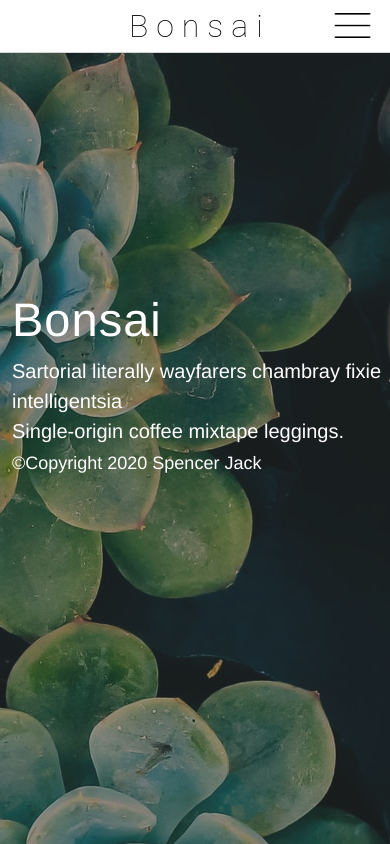
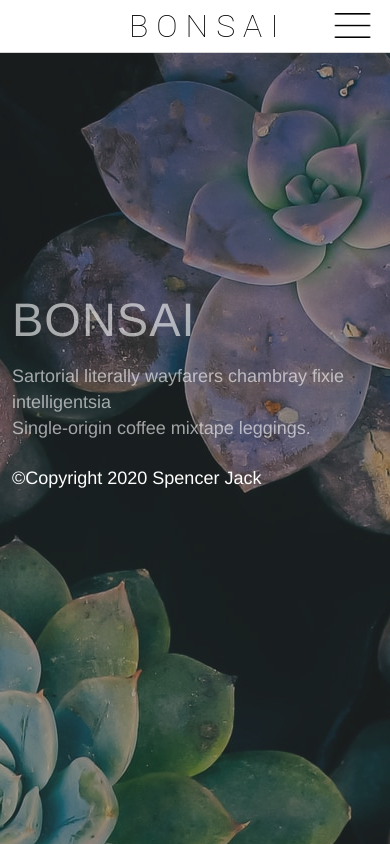
Before and after one commit to spencej4/bonsai, a React (Create React App) app: page / in a window 390 px wide. Built offline with nearby package versions, Linux system fonts and the light colour scheme.

Commit message:
updates mobile styling for landing page

```diff
--- a/src/App.css
+++ b/src/App.css
@@ -373,6 +373,7 @@ a {
   font-size: 2em;
   display: inline-block;
   text-decoration: none;
+  text-transform: uppercase;
 }
 
 .logoFont a {
@@ -795,6 +796,7 @@ hr {
     letter-spacing: 1px;
     color: #FFF;
     font-family: "Helvetica Neue";
+    text-transform: uppercase;
   }
 
   .landing-text {
@@ -2214,7 +2216,7 @@ hr {
                 width: 100%;
                 height: 100vh;
                 background-image: url('../src/img/succulent.jpeg');
-                background-position:  center;
+                background-position: top;
                 background-repeat: no-repeat;
                 opacity: 0.9;
                 overflow: hidden;
@@ -2233,10 +2235,10 @@ hr {
               }
 
               .landing-message {
-                width: 100%;
+                width: 97%;
                 height: 200px;
                 margin-top: 76%;
-                padding-left: 12px;
+                margin-left: 12px;
                 position: absolute;
                 display: block;
               }
@@ -2254,19 +2256,22 @@ hr {
                 letter-spacing: 1px;
                 color: #FFF;
                 font-family: "Helvetica Neue";
+                text-transform: uppercase;
+                opacity: .6;
               }
 
               .landing-text {
-                margin-top: 0px;
+                margin-top: 7px;
                 text-align: left;
-                line-height: 30px;
+                line-height: 26px;
               }
 
               .landing-text p {
                 font-weight: 400;
-                font-size: 20px;
+                font-size: 18px;
                 color: #FFF;
                 font-family: "Helvetica Neue";
+                opacity: .6;
               }
 
               .landing-footer {
@@ -2283,6 +2288,7 @@ hr {
               }
 
               .landing-footer p {
+                margin-top: 20px;
                 font-weight: 100;
                 font-size: 18px;
                 color: #FFF;
@@ -3388,4 +3394,4 @@ hr {
               text-align: left;
             }
             /* ============================== End Manage Store ============================= */
-          }
+            }
```
